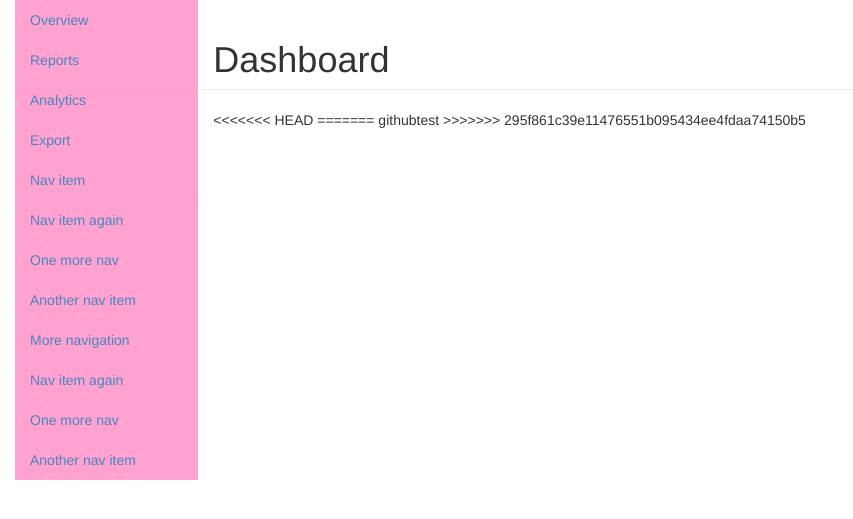
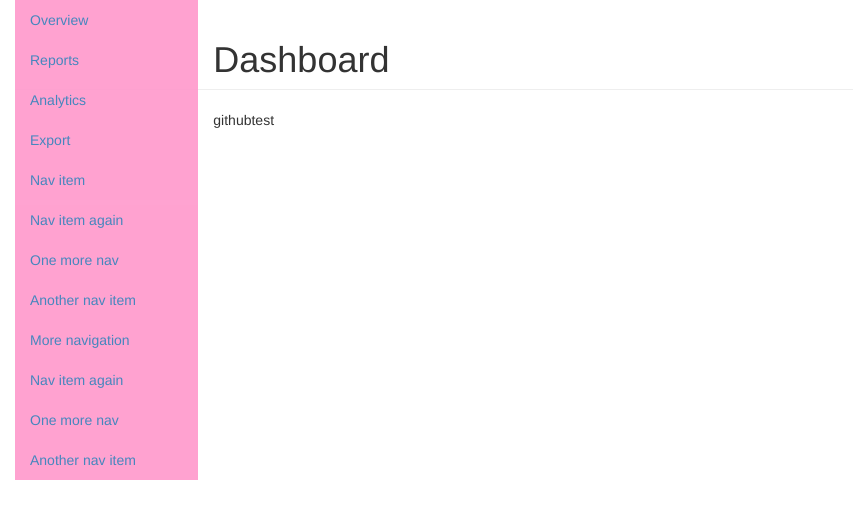
Before and after one commit to rdenoga/laboy, a PHP site: page /admin.php in a window 1280 px wide. Shown: the part 50-569 px from the top of the page, without its empty margins (0-853 px from the left). Run offline with PHP 8.4, Linux system fonts and the light colour scheme.

Commit message:
bago
ulet

```diff
--- a/admin.php
+++ b/admin.php
@@ -61,12 +61,7 @@
 
         <div class="container-fluid laboy-content">
           <h1 class="page-header">Dashboard</h1>
-<<<<<<< HEAD
-          <?php "testgithub";?>
-=======
           <?php echo "githubtest"; ?>
-
->>>>>>> 295f861c39e11476551b095434ee4fdaa74150b5
             </div>
           </div>
 
```
